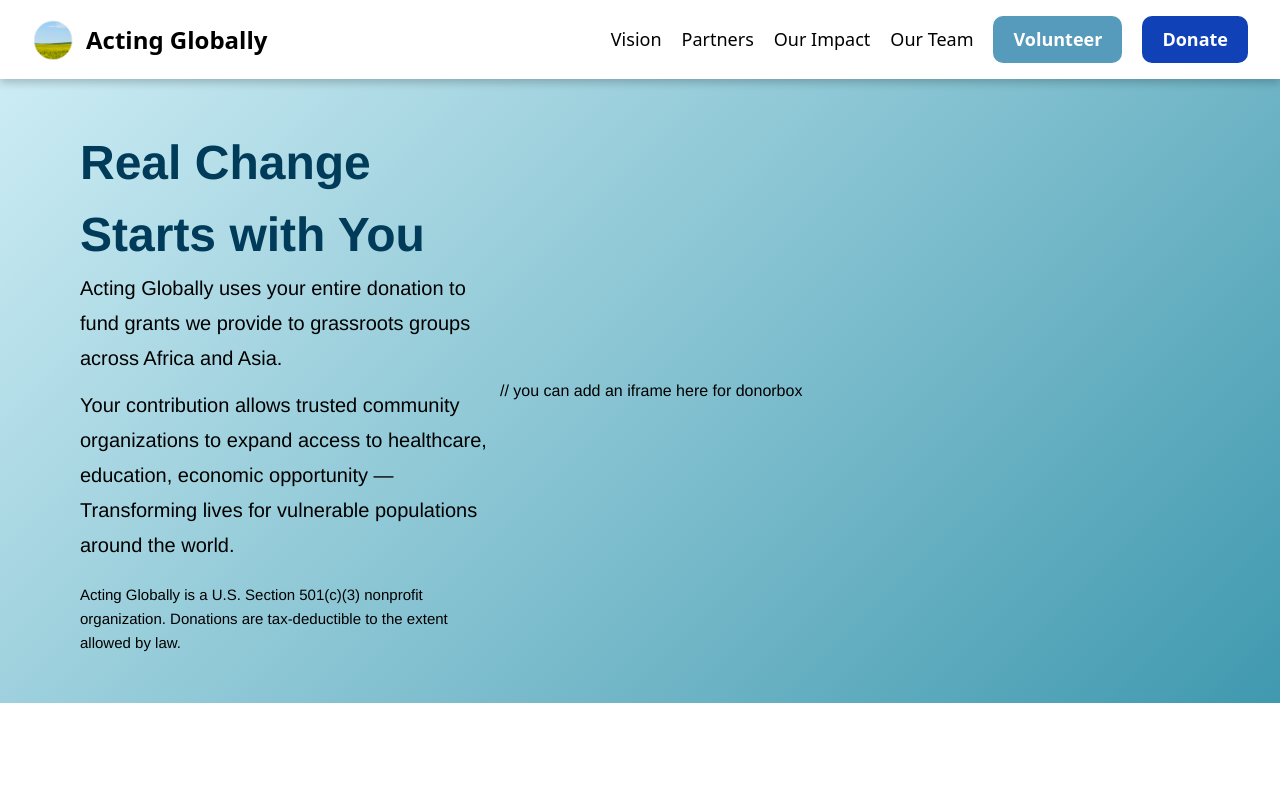
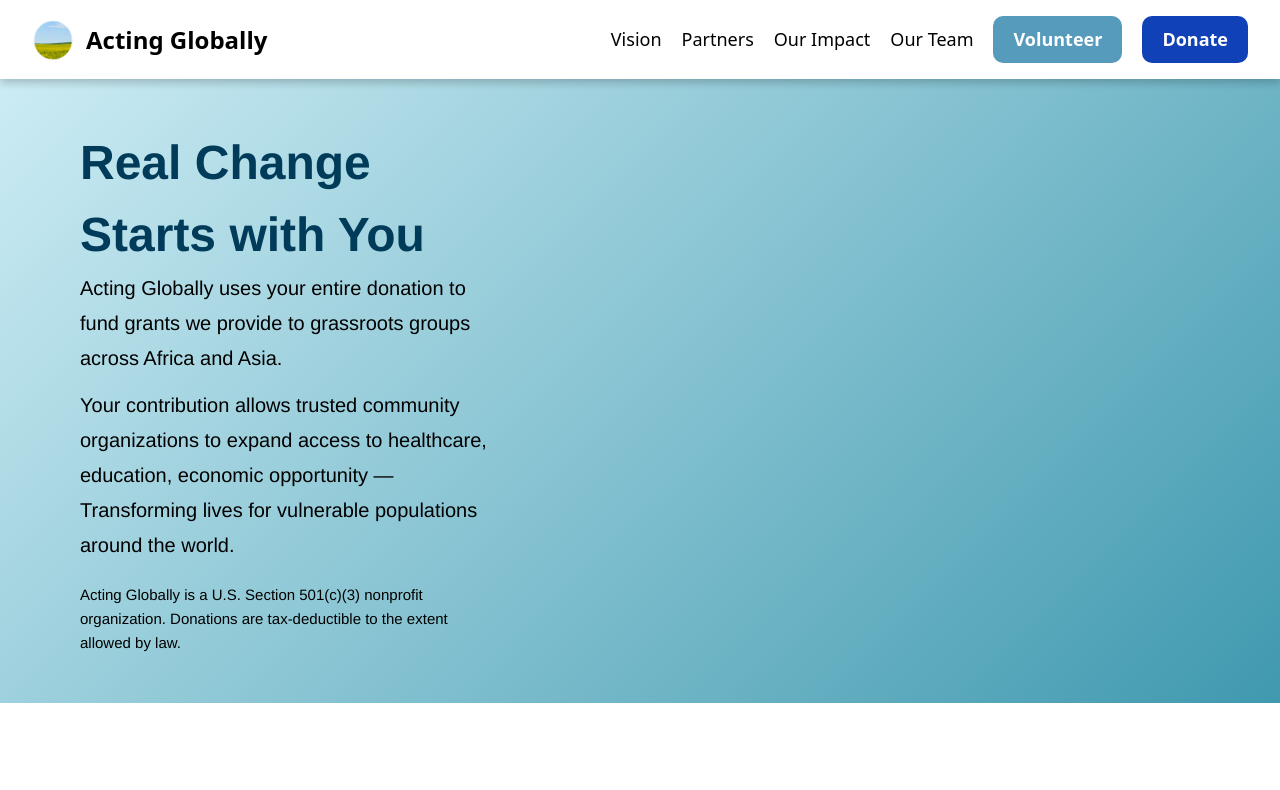
Before and after one commit to Scrubep/Acting-Globally-Final-Deliverable, a React (Vite) app: page /Donate in a window 1280 px wide. Shown: the top 790 px of the page. Built offline with nearby package versions, Linux system fonts and the light colour scheme.

Commit message:
edit to donate page, did not comment previous comment

```diff
--- a/src/pages/Donate/Donate.jsx
+++ b/src/pages/Donate/Donate.jsx
@@ -46,7 +46,7 @@
         Donations are tax-deductible to the extent allowed by law.
       </p>
     </div>
-    // you can add an iframe here for donorbox
+     {/* you can add an iframe here for donorbox  */}
   </div>
 );
 
```
